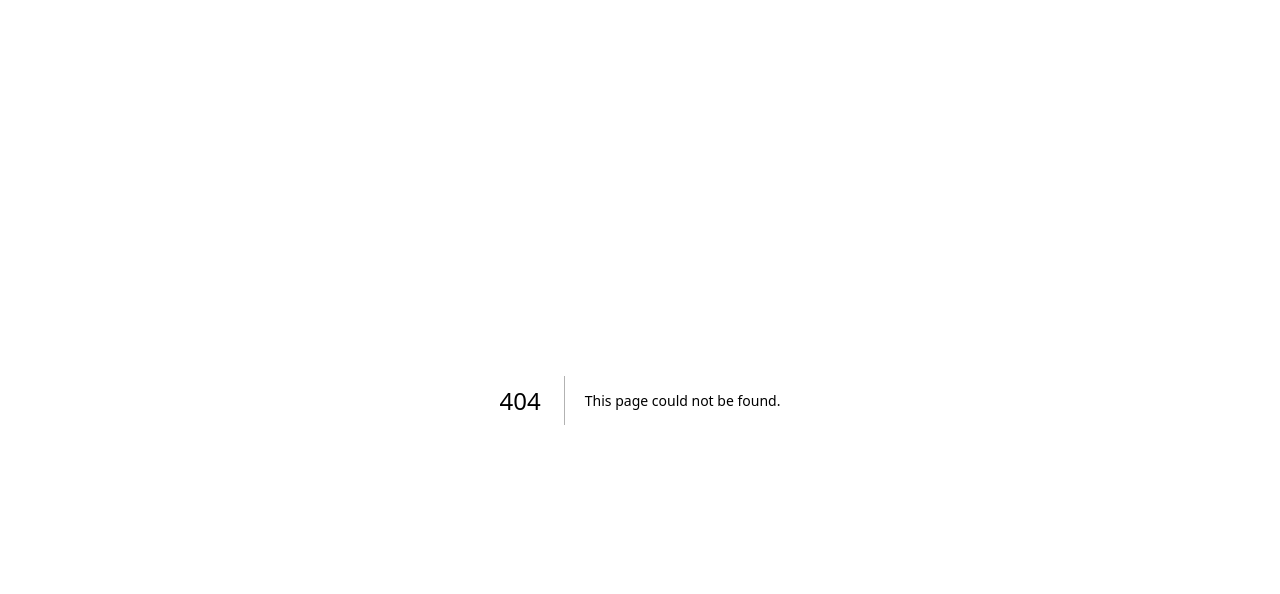
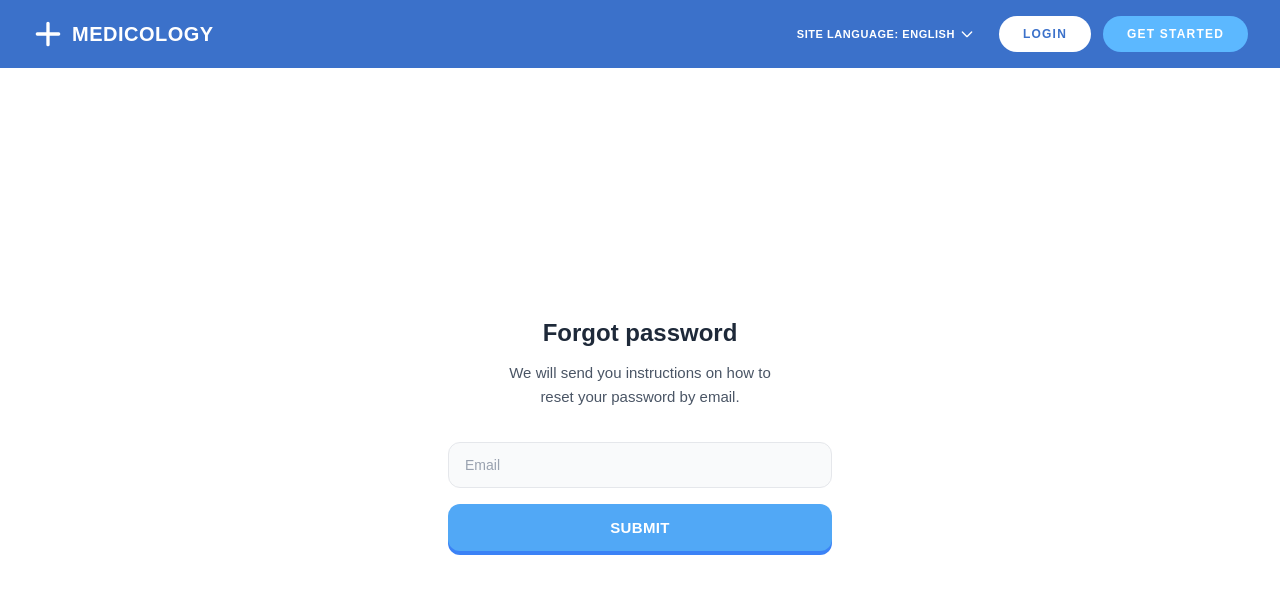
Before and after one commit to CatS1mp/medicology-website, a Next.js app: page /forgot-password in a window 1280 px wide. Before the commit this address had no page. Shown: the top 594 px of the page. Built offline with nearby package versions, Linux system fonts and the light colour scheme.

Commit message:
USER-1: Forget password develop

```diff
--- /dev/null
+++ b/src/app/forgot-password/page.tsx
@@ -0,0 +1,11 @@
+import { ForgotPasswordScreen } from '@/features/auth';
+import type { Metadata } from 'next';
+
+export const metadata: Metadata = {
+    title: 'Forgot Password - Medicology',
+    description: 'Reset your Medicology password',
+};
+
+export default function ForgotPasswordPage() {
+    return <ForgotPasswordScreen />;
+}
--- a/src/features/auth/components/AuthLayout.tsx
+++ b/src/features/auth/components/AuthLayout.tsx
@@ -19,7 +19,7 @@ export const AuthLayout: React.FC<AuthLayoutProps> = ({ children, topRightText,
 
             {/* Top right button */}
             <div className="absolute top-6 right-6 z-20">
-                <Link href={topRightHref} className="px-6 py-2.5 rounded-xl border-2 border-gray-200 text-[#51a8f6] font-bold text-sm tracking-wide hover:bg-gray-50 uppercase inline-block bg-white">
+                <Link href={topRightHref} tabIndex={-1} className="px-6 py-2.5 rounded-xl border-2 border-gray-200 text-[#51a8f6] font-bold text-sm tracking-wide hover:bg-gray-50 uppercase inline-block bg-white select-none focus:outline-none">
                     {topRightText}
                 </Link>
             </div>
--- /dev/null
+++ b/src/features/auth/components/ForgotPasswordScreen.tsx
@@ -0,0 +1,62 @@
+'use client';
+
+import React from 'react';
+import Link from 'next/link';
+import { Button } from '@/shared/components/Button';
+import { Input } from '@/shared/components/Input';
+
+export const ForgotPasswordScreen: React.FC = () => {
+    return (
+        <div className="min-h-screen flex flex-col bg-white">
+            {/* Top Header */}
+            <header className="w-full bg-[#3b71ca] py-4 px-8 flex items-center justify-between">
+                {/* Logo */}
+                <div className="flex items-center text-white font-extrabold text-xl tracking-wide uppercase">
+                    <svg className="w-8 h-8 mr-2" viewBox="0 0 24 24" fill="none" stroke="currentColor" strokeWidth="2.5">
+                        <path strokeLinecap="round" strokeLinejoin="round" d="M12 4v16m8-8H4" />
+                    </svg>
+                    MEDICOLOGY
+                </div>
+
+                {/* Right Actions */}
+                <div className="flex items-center space-x-6">
+                    <div className="text-white text-[11px] font-bold uppercase tracking-wider flex items-center cursor-pointer">
+                        Site Language: English
+                        <svg className="w-4 h-4 ml-1" fill="none" stroke="currentColor" viewBox="0 0 24 24" strokeWidth="2">
+                            <path strokeLinecap="round" strokeLinejoin="round" d="M19 9l-7 7-7-7" />
+                        </svg>
+                    </div>
+                    <div className="flex space-x-3">
+                        <Link href="/login" tabIndex={-1} className="px-6 py-2.5 rounded-full bg-white text-[#3b71ca] font-bold text-xs tracking-widest hover:bg-gray-50 uppercase transition-colors select-none focus:outline-none inline-block">
+                            Login
+                        </Link>
+                        <Link href="/signup" tabIndex={-1} className="px-6 py-2.5 rounded-full bg-[#5cb8ff] text-white font-bold text-xs tracking-widest hover:bg-[#4aa8ff] uppercase transition-colors select-none focus:outline-none inline-block">
+                            Get Started
+                        </Link>
+                    </div>
+                </div>
+            </header>
+
+            {/* Main Content Area */}
+            <main className="flex-1 flex flex-col items-center justify-center p-8">
+                <div className="w-full max-w-sm text-center">
+                    <h1 className="text-2xl font-bold text-gray-800 mb-3">Forgot password</h1>
+                    <p className="text-gray-600 font-medium text-[15px] leading-relaxed mb-8">
+                        We will send you instructions on how to<br />
+                        reset your password by email.
+                    </p>
+
+                    <form className="space-y-4" onSubmit={(e) => e.preventDefault()}>
+                        <Input
+                            type="email"
+                            placeholder="Email"
+                        />
+                        <Button type="submit" fullWidth className="mt-4 text-[15px] py-3 uppercase shadow-[0_4px_0_0_#3b82f6] hover:translate-y-[2px] hover:shadow-[0_2px_0_0_#3b82f6] active:translate-y-[4px] active:shadow-none">
+                            Submit
+                        </Button>
+                    </form>
+                </div>
+            </main>
+        </div>
+    );
+};
--- a/src/features/auth/components/LoginForm.tsx
+++ b/src/features/auth/components/LoginForm.tsx
@@ -1,6 +1,7 @@
 'use client';
 
 import React from 'react';
+import Link from 'next/link';
 import { Button } from '@/shared/components/Button';
 import { Input } from '@/shared/components/Input';
 
@@ -21,9 +22,9 @@ export const LoginForm: React.FC = () => {
                     type="password"
                     placeholder="Password"
                     rightElement={
-                        <button type="button" className="text-xs font-bold text-gray-400 hover:text-gray-600 tracking-wider">
+                        <Link href="/forgot-password" className="text-xs font-bold text-gray-400 hover:text-gray-600 tracking-wider">
                             FORGOT?
-                        </button>
+                        </Link>
                     }
                 />
 
@@ -54,11 +55,13 @@ export const LoginForm: React.FC = () => {
             </div>
 
             <div className="mt-8 text-center px-4">
-                <p className="text-xs text-gray-400 leading-relaxed mb-4">
-                    By signing in to Medicology, you agree to our <a href="#" className="font-bold hover:underline">Terms</a> and <a href="#" className="font-bold hover:underline">Privacy Policy</a>.
+                <p className="text-[13px] font-medium text-gray-400 leading-relaxed mb-4">
+                    By signing in to Medicology, you agree to our <a href="#" className="font-bold text-gray-600 hover:text-gray-800">Terms</a> and <br />
+                    <a href="#" className="font-bold text-gray-600 hover:text-gray-800">Privacy Policy</a>.
                 </p>
-                <p className="text-[10px] text-gray-400 leading-relaxed">
-                    This site is protected by reCAPTCHA Enterprise and the Google <a href="#" className="font-bold hover:underline">Privacy Policy</a> and <a href="#" className="font-bold hover:underline">Terms of Service</a> apply.
+                <p className="text-[11px] font-medium text-gray-400 leading-relaxed max-w-[280px] mx-auto">
+                    This site is protected by reCAPTCHA Enterprise and the <br />
+                    Google <a href="#" className="font-bold text-gray-600 hover:text-gray-800">Privacy Policy</a> and <a href="#" className="font-bold text-gray-600 hover:text-gray-800">Terms of Service</a> apply.
                 </p>
             </div>
         </div>
--- a/src/features/auth/components/SignupForm.tsx
+++ b/src/features/auth/components/SignupForm.tsx
@@ -64,11 +64,13 @@ export const SignupForm: React.FC = () => {
             </div>
 
             <div className="mt-8 text-center px-4">
-                <p className="text-xs text-gray-400 leading-relaxed mb-4">
-                    By signing in to Medicology, you agree to our <a href="#" className="font-bold hover:underline text-gray-500">Terms</a> and <a href="#" className="font-bold hover:underline text-gray-500">Privacy Policy</a>.
+                <p className="text-[13px] font-medium text-gray-400 leading-relaxed mb-4">
+                    By signing in to Medicology, you agree to our <a href="#" className="font-bold text-gray-600 hover:text-gray-800">Terms</a> and <br />
+                    <a href="#" className="font-bold text-gray-600 hover:text-gray-800">Privacy Policy</a>.
                 </p>
-                <p className="text-[10px] text-gray-400 leading-relaxed">
-                    This site is protected by reCAPTCHA Enterprise and the Google <a href="#" className="font-bold hover:underline text-gray-500">Privacy Policy</a> and <a href="#" className="font-bold hover:underline text-gray-500">Terms of Service</a> apply.
+                <p className="text-[11px] font-medium text-gray-400 leading-relaxed max-w-[280px] mx-auto">
+                    This site is protected by reCAPTCHA Enterprise and the <br />
+                    Google <a href="#" className="font-bold text-gray-600 hover:text-gray-800">Privacy Policy</a> and <a href="#" className="font-bold text-gray-600 hover:text-gray-800">Terms of Service</a> apply.
                 </p>
             </div>
         </div>
--- a/src/features/auth/index.ts
+++ b/src/features/auth/index.ts
@@ -2,3 +2,4 @@ export * from './components/LoginScreen';
 export * from './components/LoginForm';
 export * from './components/SignupScreen';
 export * from './components/SignupForm';
+export * from './components/ForgotPasswordScreen';
```
